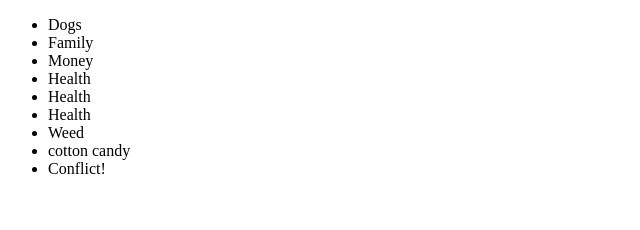
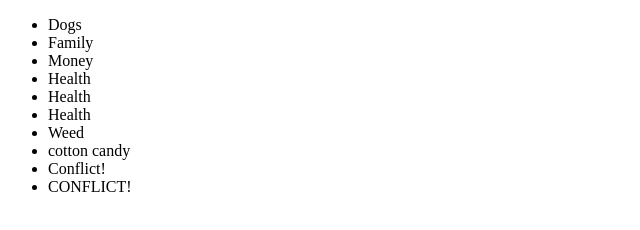
Before and after one commit to BenHuf/my-fav-things, a plain HTML site: page index.html in a window 1280 px wide. Shown: the whole page, without its empty margins (0-640 px from the left). Drawn offline with Linux system fonts and the light colour scheme.

Commit message:
conflict yell

```diff
--- a/index.html
+++ b/index.html
@@ -17,6 +17,7 @@
     <li>Weed</li>
     <li>cotton candy</li>
     <li>Conflict!</li>
+    <li>CONFLICT!</li>
   </ul>
 </body>
 </html>
```
